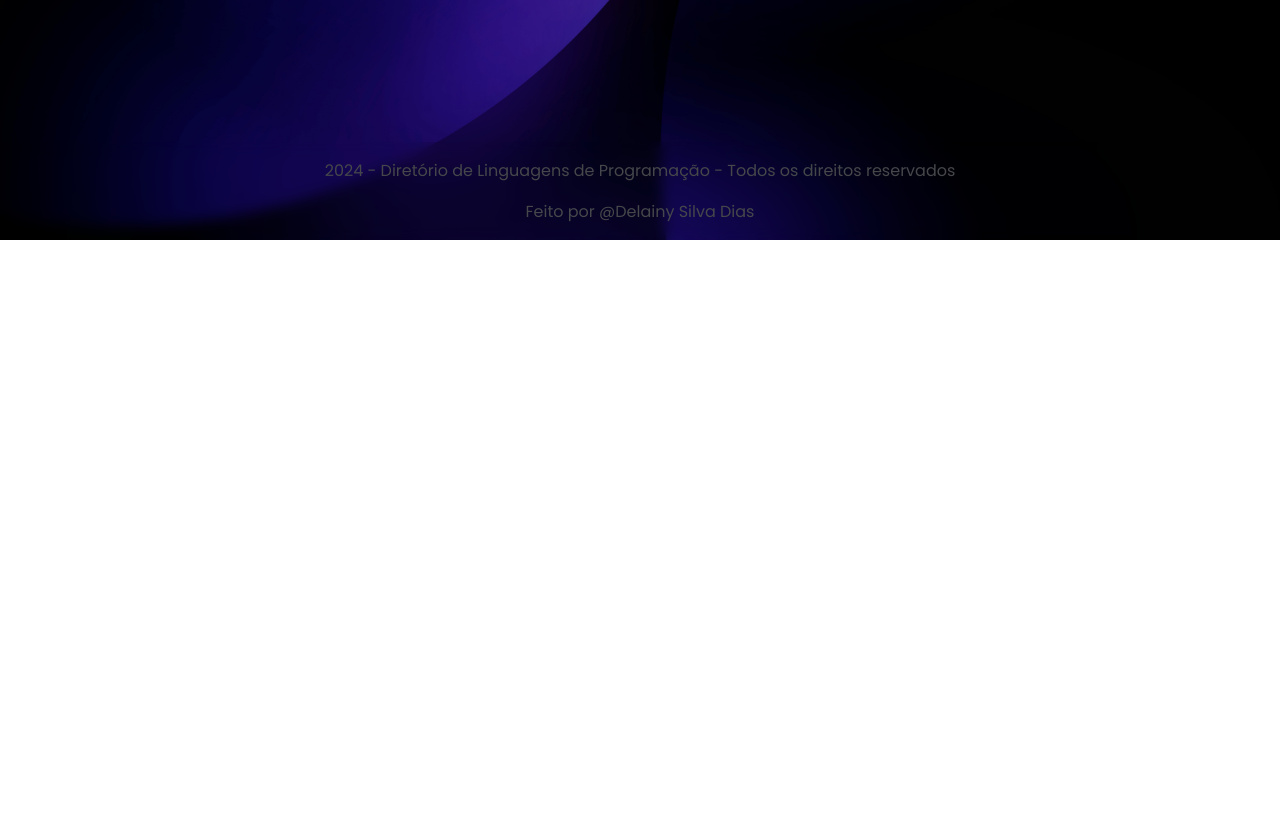
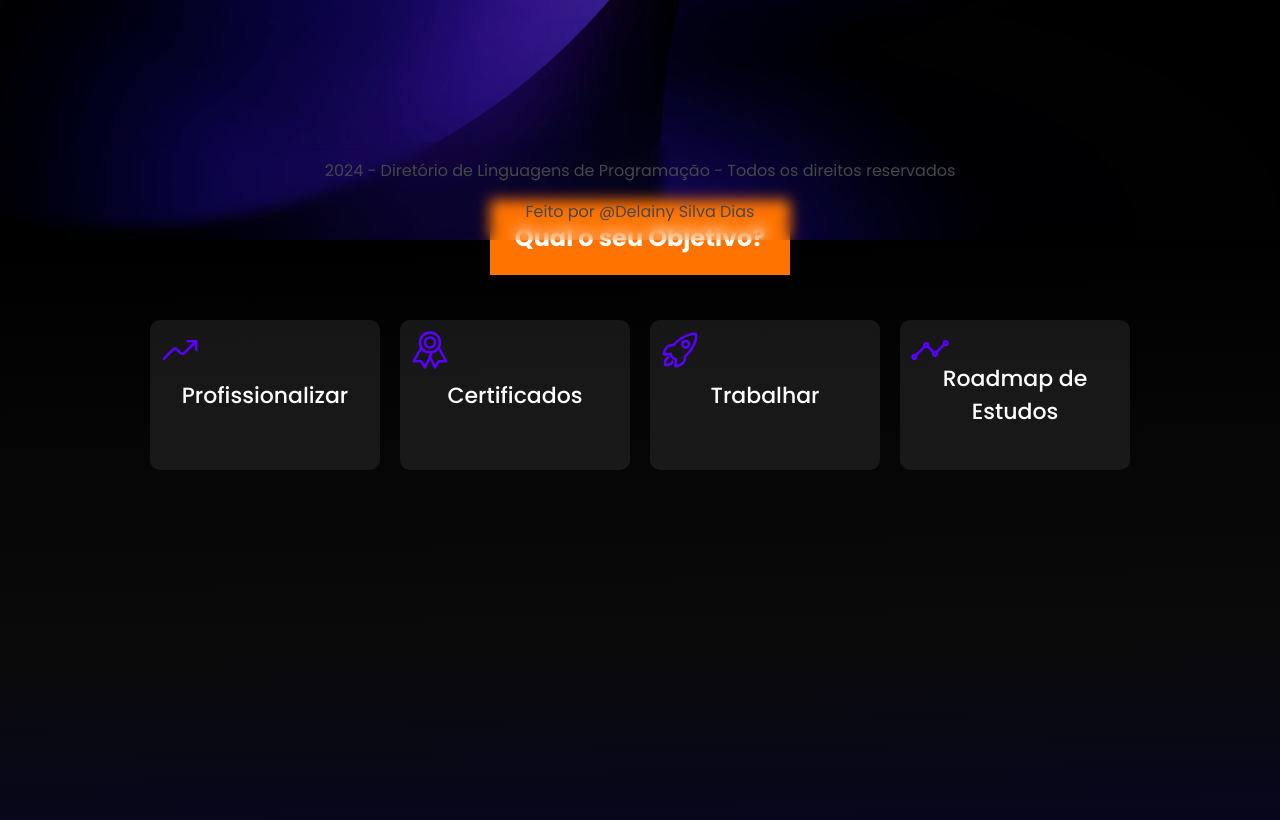
Before and after one commit to delainy/Project-Imers-o-Alura, a plain HTML site: page index.html in a window 1280 px wide. Shown: the part 560-1380 px from the top of the page. Before the commit the page ends 800 px from the top, so only its background shows below. Drawn offline with nearby package versions, Linux system fonts and the light colour scheme.

Commit message:
Adding your sessions

```diff
--- a/index.html
+++ b/index.html
@@ -4,7 +4,9 @@
     <meta charset="UTF-8">
     <meta name="viewport" content="width=device-width, initial-scale=1.0">
     <link rel="stylesheet" href="style.css">
-    <title>Filmes</title>
+    <script type="module" src="https://unpkg.com/ionicons@7.1.0/dist/ionicons/ionicons.esm.js"></script>
+<script nomodule src="https://unpkg.com/ionicons@7.1.0/dist/ionicons/ionicons.js"></script>
+    <title>CareerTech</title>
 </head>
 <body>
 
@@ -32,6 +34,38 @@
                 <label for=""><a  href="#">Java</a></label>
             </div>
         </section>
+
+        <section class="section-skills">
+            <div class="skills-title">
+                <h2>Qual o seu Objetivo?</h2>
+            </div>
+
+            <div class="container-skills">
+                <div class="card-skils">
+                    <ion-icon name="trending-up-outline"></ion-icon>
+                    <h3>Profissionalizar</h3>
+                </div>
+
+                <div class="card-skils">
+                    <ion-icon name="ribbon-outline"></ion-icon>
+                    <h3>Certificados</h3>
+                </div>
+
+                <div class="card-skils">
+                    <ion-icon name="rocket-outline"></ion-icon>
+                    <h3>Trabalhar</h3>
+                </div>
+
+                <div class="card-skils">
+                    <ion-icon name="analytics-outline"></ion-icon>
+                    <h3>Roadmap de Estudos</h3>
+                </div>
+            </div>
+        </section>
+
+        <section class="section-roadmap">
+
+        </section>
     </main>
 
     <footer>
--- a/style.css
+++ b/style.css
@@ -1,16 +1,6 @@
 @import url('https://fonts.googleapis.com/css2?family=Poppins:ital,wght@0,100;0,200;0,300;0,400;0,500;0,600;0,700;0,800;0,900;1,100;1,200;1,300;1,400;1,500;1,600;1,700;1,800;1,900&display=swap');
 
 body{
-    background-image: url(assets/imagens/110.jpg);
-    background-repeat: no-repeat;
-    background-size: cover;
-
-    display: flex;
-    justify-content: center;
-    flex-direction: column;
-    align-items: center;
-    height: 100vh;
-
     font-family: "Poppins", system-ui;
     overflow-x: hidden;
 
@@ -18,12 +8,19 @@ body{
     padding: 0;
 }
 
+
 /* Sessão Principal*/
 .section-main{
     display: flex;
     align-items: center;
     flex-direction: column;
+    justify-content: center;
     color: #FFFFFF;
+
+    background-image: url(assets/imagens/110.jpg);
+    background-repeat: no-repeat;
+    background-size: cover;
+    height: 100vh;
 }
 
 .section-main h1{
@@ -89,14 +86,79 @@ body{
 }
 
 
+/* Sessão de Skills */
 
+.section-skills{
+    background: -webkit-linear-gradient(179deg, #000000,#0a0a0a,#040233);/* Chrome 10-25, Safari 5.1-6 */                          background: linear-gradient(179deg, #000000,#0a0a0a,#040233);
+    height: 100vh;
+}
+
+/* Sessão Roadmap */
+.section-roadmap{
+    background-image: url(assets/imagens/113.jpg);
+    background-repeat: no-repeat;
+    background-size: cover;
+
+    height: 100vh;
+    position: relative;
+}
+
+.skills-title{
+    position: absolute;
+    top: 95%;
+    left: 50%;
+    transform: translateX(-50%);
+    width: 300px;
+    background-color: #ff7300;
+}
+
+.skills-title h2{
+    text-align: center;
+    color: #FFFFFF;
+}
+
+.container-skills{
+    display: flex;
+    align-items: center;
+    justify-content: center;
+    padding-top: 80px;
+    gap: 20px;
+}
+
+.card-skils{
+    width: 230px;
+    height: 150px;
+    background-color: rgba(69, 71, 75, 0.3);
+    border-radius: 10px;
+    text-align: center;
+    display: flex;
+    align-items: center;
+    justify-content: center;
+    position: relative;
+}
+
+.card-skils h3{
+    color: #FFFFFF;
+    font-size: 22px;
+    font-weight: 500;
+}
+
+.card-skils ion-icon{
+    position: absolute;
+    left: 10px;
+    top: 10px;
+    color: #5900ff;
+    font-size: 40px;
+}
+
+/* Rodapé */
 footer {
     backdrop-filter: blur(7px);
     color: #45474B;
     text-align: center;
     padding: 0;
     width: 100%;
-    position: absolute;
+    position: fixed;
     bottom: 0;
     font-size: 1rem;
 }
```
Also changed, not shown: assets/imagens/111.png (added), assets/imagens/113.jpg (added).
